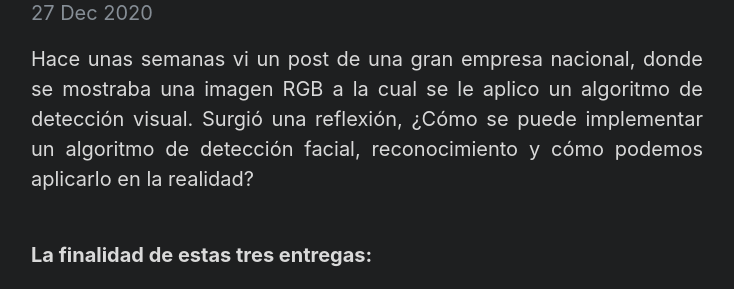
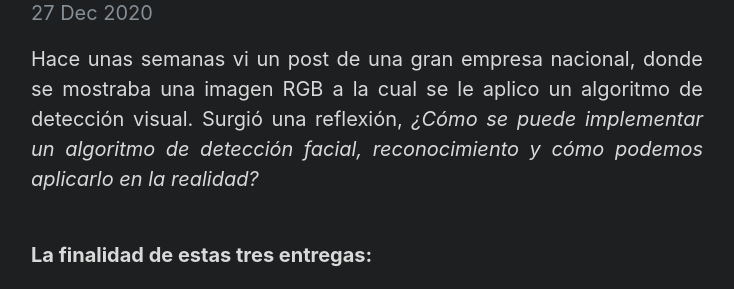
Before and after one commit to srosalest/srosalest.github.io, a Jekyll site: the page built from _posts/2020-12-27-deteccion-y-reconocimiento-facial.md, in a window 1280 px wide. Shown: the part 171-460 px from the top of the page, without its empty margins (273-1007 px from the left). Built offline with Jekyll 4.4.1, drawn with Linux system fonts in a browser that asks for light colours.

```diff
--- a/_posts/2020-12-27-deteccion-y-reconocimiento-facial.md
+++ b/_posts/2020-12-27-deteccion-y-reconocimiento-facial.md
@@ -5,13 +5,13 @@ title: Detección y reconocimiento facial [1/3]
 
 <p align=justify>
     Hace unas semanas vi un post de una gran empresa nacional, donde se mostraba una imagen RGB a la cual se le aplico
-    un algoritmo de detección visual. Surgió una reflexión, ¿Cómo se puede implementar un algoritmo de detección facial,
-    reconocimiento y cómo podemos aplicarlo en la realidad?
+    un algoritmo de detección visual. Surgió una reflexión, <i>¿Cómo se puede implementar un algoritmo de detección facial,
+    reconocimiento y cómo podemos aplicarlo en la realidad? </i>
     <br/>
     <br/>
 </p>
 
 **La finalidad de estas tres entregas:**
-* **Detección y reconocimiento facial [1/3]:** Implementación de un algoritmo de detección facial, basado en algoritmos open-source.
-* **Detección y reconocimiento facial [2/3]:** Implementación de una red neuronal de reconocimiento facial, utilizando redes pre-entrenadas y autoencoders.
-* **Detección y reconocimiento facial [3/3]:**  Aplicación biométrica y como reconocer “sentimientos”.
+* **Detección y reconocimiento facial [1/3]:** Implementación de un algoritmo de detección facial, basado en algoritmos open-source.<br/>
+* **Detección y reconocimiento facial [2/3]:** Implementación de una red neuronal de reconocimiento facial, utilizando redes pre-entrenadas y autoencoders.<br/>
+* **Detección y reconocimiento facial [3/3]:**  Aplicación biométrica y como reconocer “sentimientos”.<br/>
```
